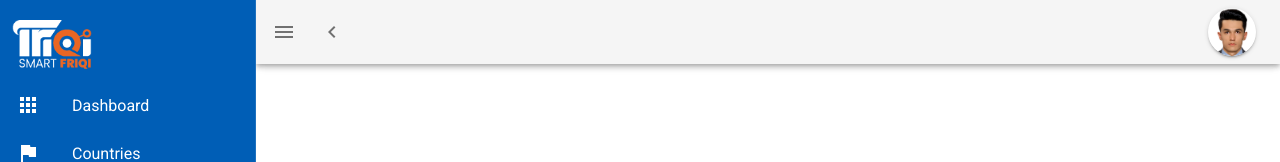
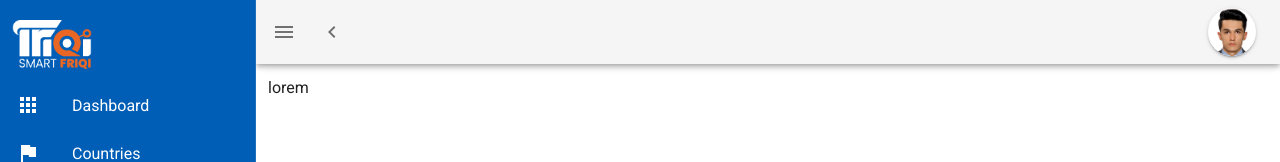
Before and after one commit to ashraf-frotan/landingpage-mis-frontend, a Nuxt app: page /templates in a window 1280 px wide. Shown: the top 162 px of the page. Built offline with nearby package versions, Linux system fonts and the light colour scheme; what vue-toastr would draw is missing.

Commit message:
templates file and structure done

```diff
--- /dev/null
+++ b/pages/templates.vue
@@ -0,0 +1,12 @@
+<template>
+    <v-row>
+        <v-col cols="12">
+            lorem
+        </v-col>
+    </v-row>
+</template>
+<script>
+export default {
+
+}
+</script>
```
